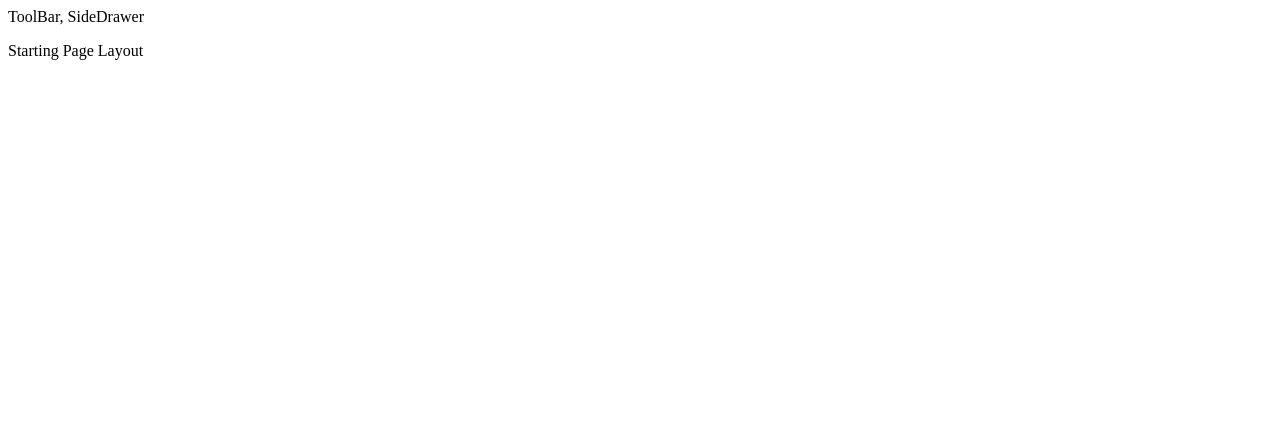
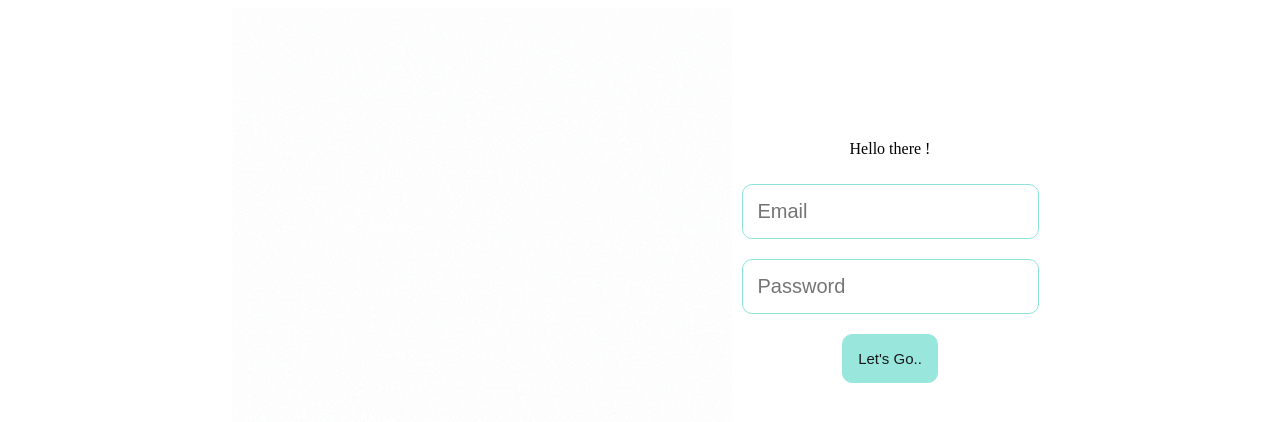
Before and after one commit to Santhosh-Umapathi/React-Galleria, a React (Create React App) app: page / in a window 1280 px wide. Shown: the top 422 px of the page. Built offline with nearby package versions, Linux system fonts and the light colour scheme.

Commit message:
Login Page Started

```diff
--- a/src/App.js
+++ b/src/App.js
@@ -1,5 +1,8 @@
 import React from 'react'
 import Layout from './layout/layout';
+
+
+import LoginScreen from './screens/LoginScreen/LoginScreen'
 
 const App = () =>
 {
@@ -8,9 +11,10 @@ const App = () =>
 
   return (
     <div>
-        <Layout>
+        <LoginScreen />
+        {/* <Layout>
           <p>Starting Page Layout</p>
-        </Layout>
+        </Layout> */}
     </div>
   );
 }
--- a/src/axios/axios.js
+++ b/src/axios/axios.js
@@ -1,6 +1,6 @@
-import Axios from 'axios'
+import axios from 'axios'
 
-const instance = Axios.create({
+const instance = axios.create({
 	baseURL:'https://www.reddit.com/r/', //dog/top.json
 })
 
--- a/src/screens/LoginScreen/LoginScreen.js
+++ b/src/screens/LoginScreen/LoginScreen.js
@@ -1,5 +1,12 @@
-import React, {useState, useEffect} from 'react';
-import { StyleSheet } from 'react-native';
+import React, { useState, useEffect } from 'react';
+
+//CSS
+import classes from './LoginScreen.module.css'
+
+
+import logo from '../../assets/images/logo-animated.gif';
+
+
 
 const LoginScreen = (props) =>
 {
@@ -7,25 +14,33 @@ const LoginScreen = (props) =>
 
 
 	return (
-		<div style={styles.containerView}>
-			<p style={styles.text}>LoginScreen</p>
+		<div className = {classes.RootDiv}>
+
+			<img
+				src={logo}
+			/>
+			<div className={classes.InputContainer}>
+			<p>Hello there !</p>
+			<input
+				placeholder = "Email"
+
+			/>
+			<input
+				placeholder = "Password"
+
+				/>
+
+			<button>Let's Go..</button>
+
+			</div>
+
+
+
 		</div>
 		);
 };
 
 
-const styles = StyleSheet.create({
-	containerView:
-	{
-		flex: 1,
-		backgroundColor: '#fff',
-		alignItems: 'center',
-		justifyContent: 'center',
-	},
-	text:
-	{
-		fontSize: 30,
-	},
-});
+
 
 export default LoginScreen;
--- /dev/null
+++ b/src/screens/LoginScreen/LoginScreen.module.css
@@ -0,0 +1,60 @@
+.RootDiv
+{
+	display: flex;
+	justify-content: center;
+	align-items: center;
+	width: 100%;
+	height: auto;
+}
+
+.InputContainer
+{
+	display: flex;
+	flex-flow: column;
+	justify-content: center;
+	align-items: center;
+}
+
+.InputContainer input
+{
+	margin: 10px;
+	padding: 15px;
+	border-radius: 10px;
+	border: 0.5px solid #8ee4da;
+	font-size: 20px;
+	outline: none;
+
+}
+
+.InputContainer input:focus, input:active
+{
+
+	box-shadow: 1px 1px #8ee4da;
+	margin: 10px;
+	padding: 15px;
+	border-radius: 10px;
+	border: 0.5px solid #8ee4da;
+	font-size: 20px;
+
+}
+
+.InputContainer button
+{
+	border-radius: 10px;
+	border: 0.5px solid #8ee4da;
+	margin: 10px;
+	padding: 15px;
+	background-color: #8ee4da;
+	opacity: 0.9;
+	font-size: 15px;
+	outline: none;
+
+}
+
+.InputContainer button:hover
+{
+	cursor: pointer;
+	opacity: 1;
+	/* box-shadow: 0 4px 8px 0 rgba(0, 0, 0, 0.2), 0 6px 10px 0 rgba(0, 0, 0, 0.19); */
+
+}
```
Also changed, not shown: src/assets/colors/colors.js (added, +21 -0 lines), src/error/ErrorBoundary.js (added, +119 -0 lines), src/screens/FavoritesScreen/FavoritesScreen.js (+2 -16 lines), src/screens/HomeScreen/HomeScreen.js (+3 -16 lines), src/assets/images/logo-animated.gif, 1 other file (tests, documents, lock files or other folders).
